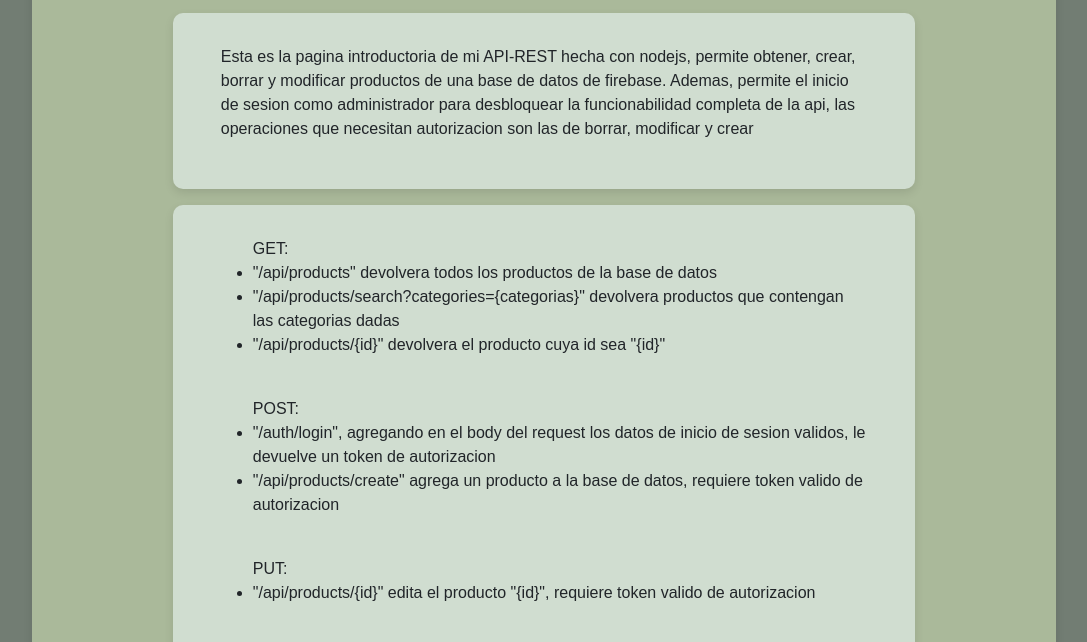
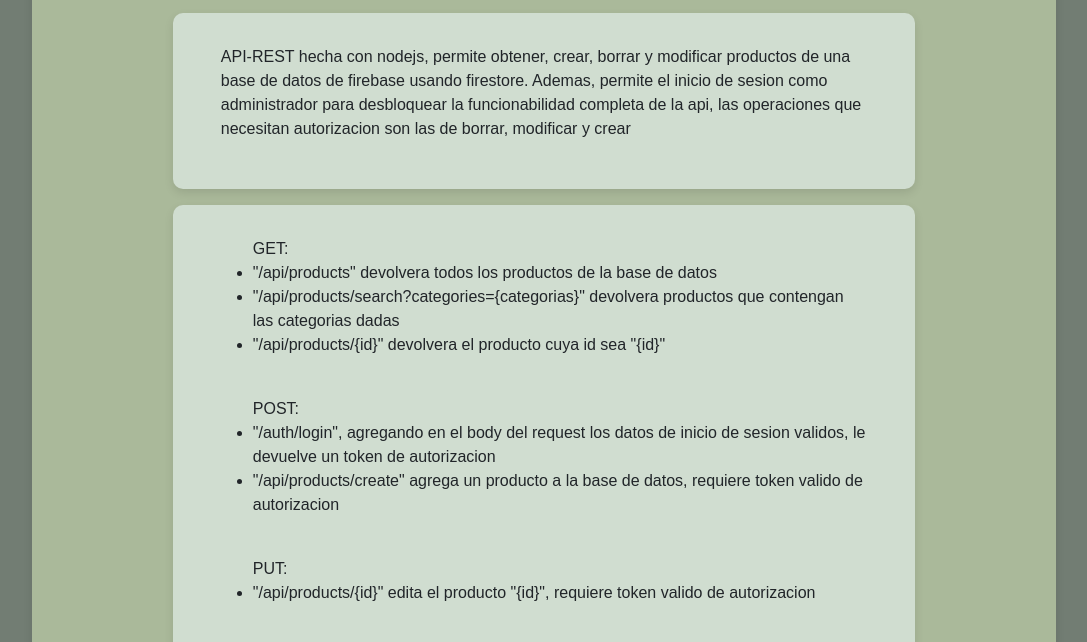
Before and after one commit to olivieri321/API-REST-PROYECTO-TT, a website: page static/index.html in a window 1280 px wide. Shown: the part 111-753 px from the top of the page, without its empty margins (96-1183 px from the left). Drawn offline with nearby package versions, Linux system fonts and the light colour scheme.

Commit message:
Update index.html

```diff
--- a/static/index.html
+++ b/static/index.html
@@ -14,7 +14,7 @@
     </div>
     <div class="intro">
         <p>
-           Esta es la pagina introductoria de mi API-REST hecha con nodejs, permite obtener, crear, borrar y modificar productos de una base de datos de firebase. Ademas, permite el inicio de sesion como administrador para desbloquear la funcionabilidad completa de la api, las operaciones que necesitan autorizacion son las de borrar, modificar y crear
+           API-REST hecha con nodejs, permite obtener, crear, borrar y modificar productos de una base de datos de firebase usando firestore. Ademas, permite el inicio de sesion como administrador para desbloquear la funcionabilidad completa de la api, las operaciones que necesitan autorizacion son las de borrar, modificar y crear
         </p>
     </div>
     <div class="instructions">
```
